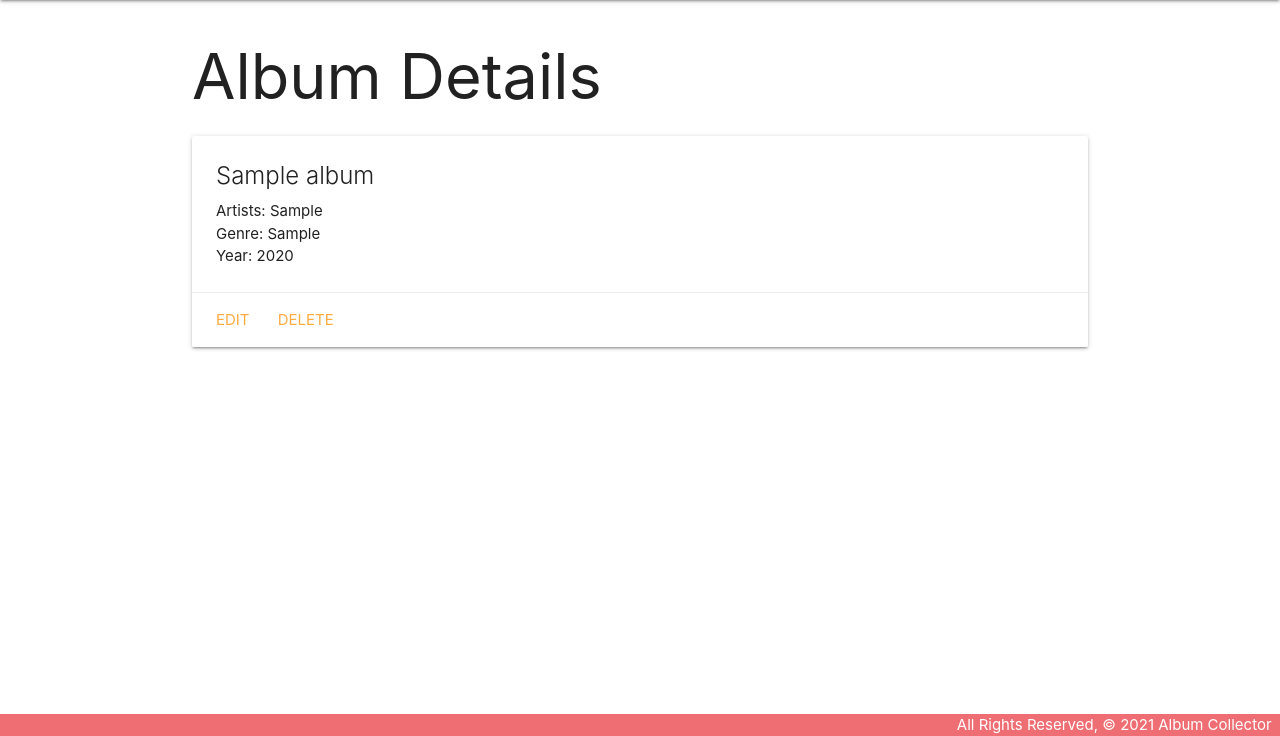
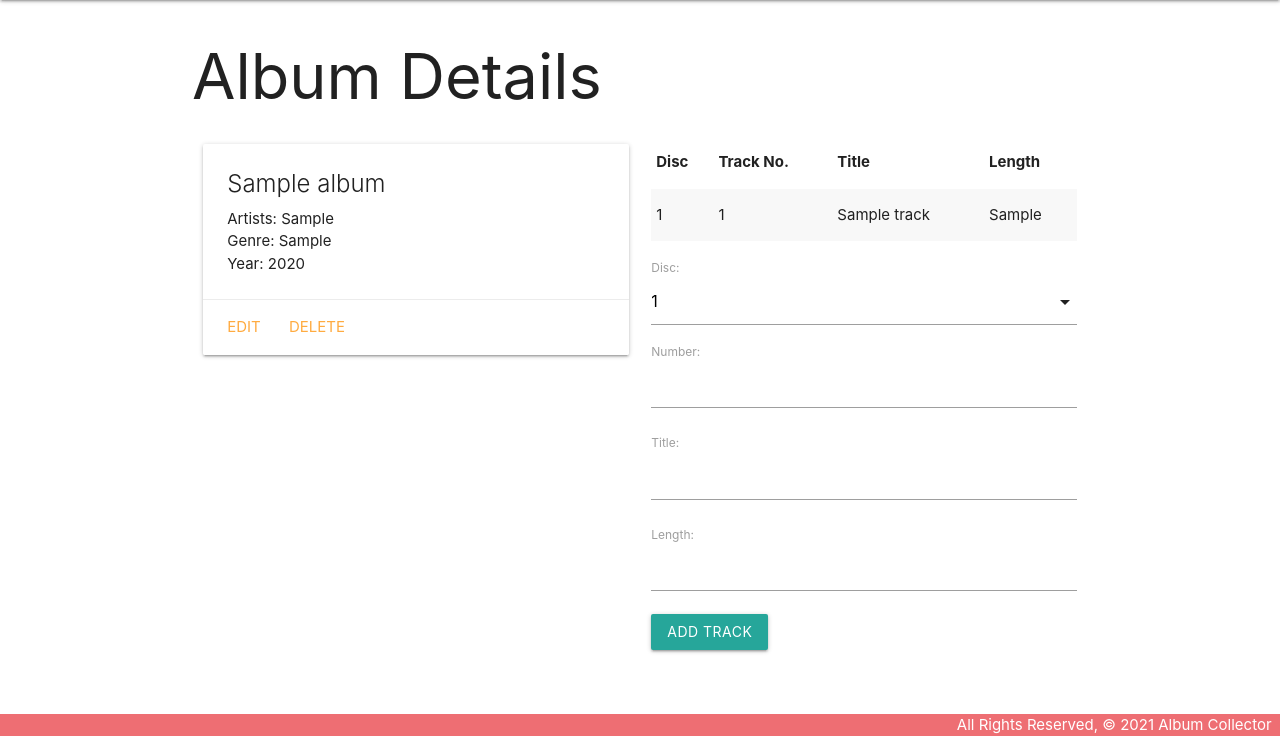
Before and after one commit to ChengjunCao/Album-Collector, a Django app: page /albums/1/ in a window 1280 px wide. Shown: the part 64-800 px from the top of the page. Run offline with Django 3.2, Linux system fonts and the light colour scheme; tables that the repository leaves empty hold one stand-in row (values such as "Sample post").

Commit message:
lab part4

```diff
--- a/main_app/admin.py
+++ b/main_app/admin.py
@@ -1,6 +1,6 @@
 from django.contrib import admin
 
-# Register your models here.
-from .models import Album
+from .models import Album, Track
 
 admin.site.register(Album)
+admin.site.register(Track)
--- /dev/null
+++ b/main_app/forms.py
@@ -0,0 +1,7 @@
+from django.forms import ModelForm
+from .models import Track
+
+class TrackForm(ModelForm):
+    class Meta:
+        model = Track
+        fields = ['disc', 'number', 'title', 'length']
--- a/main_app/models.py
+++ b/main_app/models.py
@@ -1,7 +1,13 @@
 from django.db import models
 from django.urls import reverse
 
-# Create your models here.
+DISC = (
+    (1, 1),
+    (2, 2),
+    (3, 3),
+    (4, 4)
+)
+
 class Album(models.Model):
     name = models.CharField(max_length=100)
     artists = models.CharField(max_length=100)
@@ -13,3 +19,20 @@ class Album(models.Model):
 
     def get_absolute_url(self):
         return reverse('detail', kwargs={'album_id': self.id})
+
+class Track(models.Model):
+    disc = models.IntegerField(
+        choices=DISC,
+        default=DISC[0]
+    )
+    number = models.IntegerField()
+    title= models.CharField(max_length=100)
+    length = models.CharField(max_length=100)
+
+    album = models.ForeignKey(Album, on_delete=models.CASCADE)
+
+    def __str__(self):
+        return self.title
+
+    class Meta:
+        ordering = ['number']
--- a/main_app/templates/albums/detail.html
+++ b/main_app/templates/albums/detail.html
@@ -2,7 +2,8 @@
 {% block content %}
 
 <h1>Album Details</h1>
-
+<div class="row">
+    <div class="col s6">
         <div class="card">
             <div class="card-content">
                 <span class="card-title">{{ album.name }}</span>
@@ -15,5 +16,39 @@
                 <a href="{% url 'albums_delete' album.id %}">Delete</a>
             </div>
         </div>
+    </div>
+    <div class="col s6">
+        <table class="striped">
+            <thead>
+                <tr>
+                    <th>Disc</th>
+                    <th>Track No.</th>
+                    <th>Title</th>
+                    <th>Length</th>
+                </tr>
+            </thead>
+            <tbody>
+                {% for track in album.track_set.all %}
+                <tr>
+                    <td>{{track.disc}}</td>
+                    <td>{{track.number}}</td>
+                    <td>{{track.title}}</td>
+                    <td>{{track.length}}</td>
+                </tr>
+                {% endfor %}
+            </tbody>
+        </table>
+        <form method="post" action="{% url 'add_track' album.id %}">
+            {% csrf_token %}
+            {{ track_form.as_p }}
+            <input type="submit" class="btn" value="Add Track">
+        </form>
+    </div>
+</div>
+
+<script>
+    var selectEl = document.getElementById('id_disc');
+    M.FormSelect.init(selectEl);
+</script>
 
 {% endblock %}
--- a/main_app/templates/base.html
+++ b/main_app/templates/base.html
@@ -10,6 +10,7 @@
     <title>Album Collector</title>
     <link rel="stylesheet" href="https://cdnjs.cloudflare.com/ajax/libs/materialize/1.0.0/css/materialize.min.css">
     <link rel="stylesheet" type="text/css" href="{% static 'css/style.css' %}">
+    <script src="https://cdnjs.cloudflare.com/ajax/libs/materialize/1.0.0/js/materialize.min.js"></script>
 </head>
 
 <body>
--- a/main_app/urls.py
+++ b/main_app/urls.py
@@ -10,4 +10,5 @@ urlpatterns = [
   path('albums/create/', views.AlbumCreate.as_view(), name='albums_create'),
   path('albums/<int:pk>/update/', views.AlbumUpdate.as_view(), name='albums_update'),
   path('albums/<int:pk>/delete/', views.AlbumDelete.as_view(), name='albums_delete'),
+  path('albums/<int:album_id>/add_track/', views.add_track, name='add_track')
 ]
--- a/main_app/views.py
+++ b/main_app/views.py
@@ -1,7 +1,8 @@
-from django.shortcuts import render
+from django.shortcuts import render, redirect
 from .models import Album
 from django.views.generic import ListView
 from django.views.generic.edit import CreateView, UpdateView, DeleteView
+from .forms import TrackForm
 
 class AlbumList(ListView):
   model = Album
@@ -32,4 +33,14 @@ def about(request):
 
 def albums_detail(request, album_id):
   album = Album.objects.get(id=album_id)
-  return render(request, 'albums/detail.html', {'album': album})
+  track_form = TrackForm
+  return render(request, 'albums/detail.html', {'album': album,
+  'track_form': track_form})
+
+def add_track(request, album_id):
+  form = TrackForm(request.POST)
+  if form.is_valid():
+    new_track = form.save(commit=False)
+    new_track.album_id = album_id
+    new_track.save()
+  return redirect('detail', album_id=album_id)
```
Also changed, not shown: main_app/migrations/0002_auto_20210126_2237.py (added), main_app/migrations/0003_auto_20210126_2259.py (added). Lines whose indentation alone changed are shown as unchanged.
